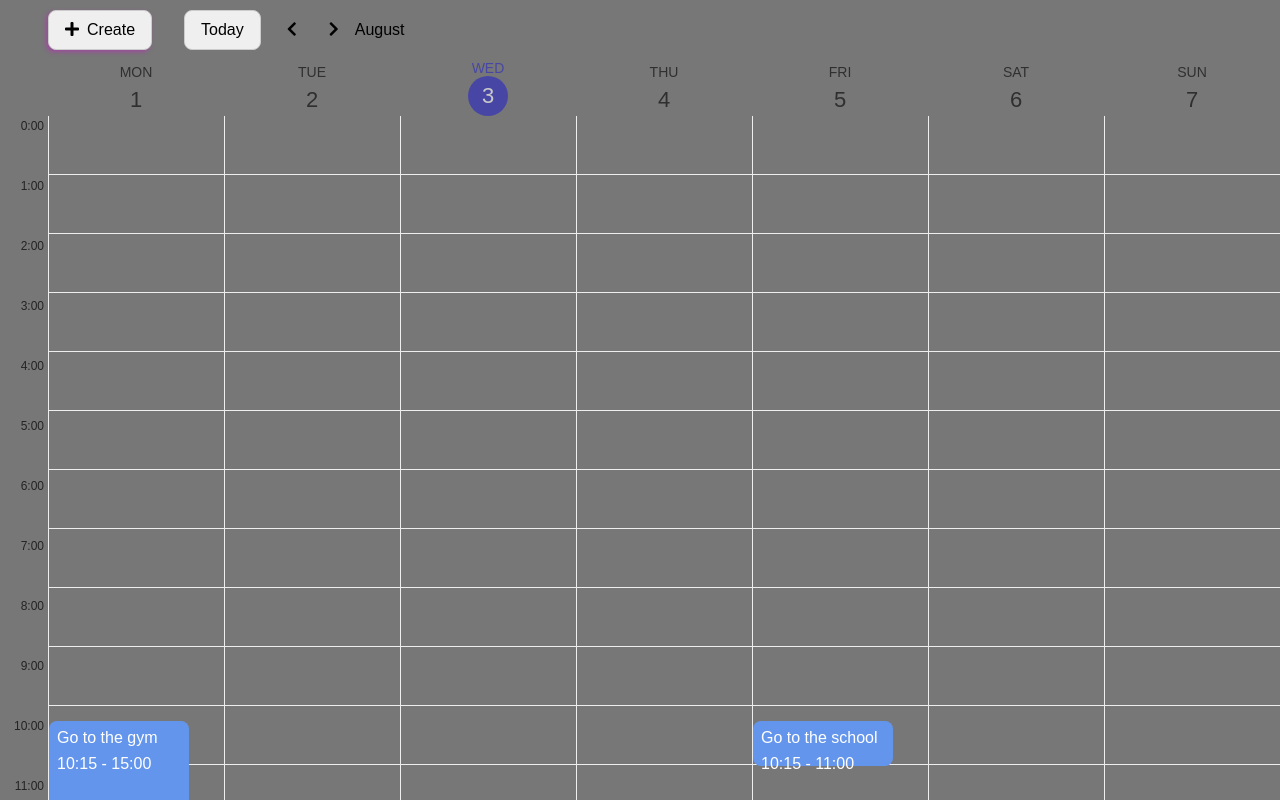
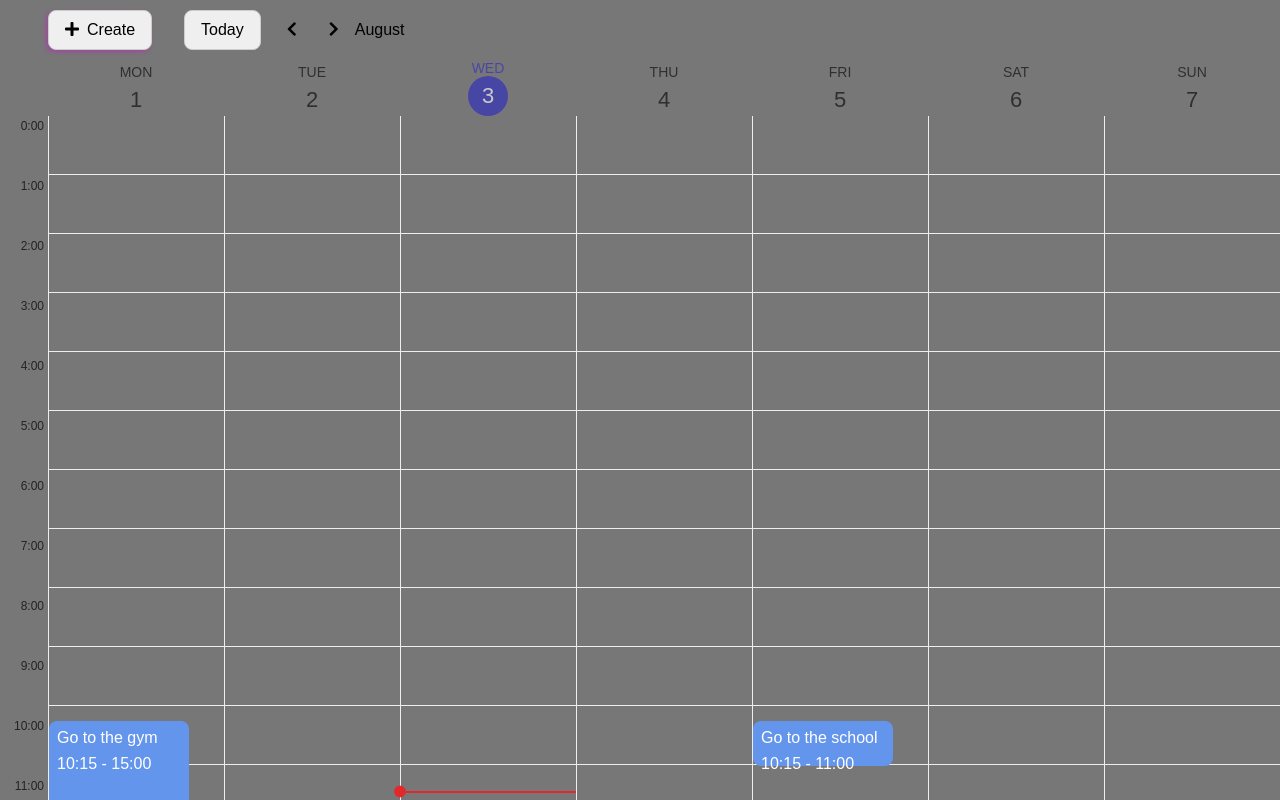
Before and after one commit to sagvel/calendar-project, a React app: page / in a window 1280 px wide. Built offline with nearby package versions, Linux system fonts and the light colour scheme.

Commit message:
add timeline

```diff
--- a/src/components/day/Day.jsx
+++ b/src/components/day/Day.jsx
@@ -1,14 +1,30 @@
-import React from 'react';
+import React, { useState } from 'react';
 import Hour from '../hour/Hour';
+import TimeLine from '../timeline/TimeLine';
 
 import './day.scss';
 
-const Day = ({ dataDay, dayEvents, handleDelete }) => {
+const Day = ({ dataDay, dayStart, dayEvents, handleDelete }) => {
+  const [linePos, setLinePos] = useState(new Date().getMinutes());
   const hours = Array(24)
     .fill()
     .map((val, index) => index);
 
-  // console.log(dataDay, dayEvents);
+  const isCurrentHour = new Date().getHours();
+  const isCurrentDay = new Date().getDate() === dayStart.getDate();
+  // console.log(dayStart.getMinutes());
+  console.log(isCurrentDay);
+  console.log(linePos);
+
+  useState(() => {
+    const intervalId = setInterval(() => {
+      setLinePos(new Date().getMinutes());
+    }, 60000);
+
+    return () => {
+      clearInterval(intervalId);
+    };
+  }, [linePos]);
   return (
     <div className="calendar__day" data-day={dataDay}>
       {hours.map((hour) => {
@@ -18,12 +34,18 @@ const Day = ({ dataDay, dayEvents, handleDelete }) => {
         );
 
         return (
-          <Hour
-            key={dataDay + hour}
-            dataHour={hour}
-            hourEvents={hourEvents}
-            handleDelete={handleDelete}
-          />
+          <div key={dataDay + hour}>
+            <Hour
+              // key={dataDay + hour}
+
+              dataHour={hour}
+              hourEvents={hourEvents}
+              handleDelete={handleDelete}
+            />
+            {isCurrentHour === hour && isCurrentDay && (
+              <TimeLine marginTop={linePos - 60} />
+            )}
+          </div>
         );
       })}
     </div>
--- a/src/components/hour/Hour.jsx
+++ b/src/components/hour/Hour.jsx
@@ -14,6 +14,7 @@ const Hour = ({ dataHour, hourEvents, handleDelete }) => {
         const eventEnd = `${dateTo.getHours()}:${formatMins(
           dateTo.getMinutes()
         )}`;
+        {/* console.log(dateFrom.getMinutes()); */}
 
         return (
           <Event
--- a/src/components/navigation/Navigation.jsx
+++ b/src/components/navigation/Navigation.jsx
@@ -1,7 +1,7 @@
 import React, { useEffect } from 'react';
 import classNames from 'classnames';
 
-import { days, getCurrentDay } from '../../utils/dateUtils.js';
+import { days } from '../../utils/dateUtils.js';
 import './navigation.scss';
 
 const Navigation = ({ weekDates }) => {
--- /dev/null
+++ b/src/components/timeline/TimeLine.jsx
@@ -0,0 +1,13 @@
+import React from 'react';
+import './timeLine.scss';
+
+export default function TimeLine({ marginTop }) {
+  const styleTimeLine = {
+    marginTop,
+  };
+  return (
+    <div className="timeLine" style={styleTimeLine}>
+      <i className="fas fa-circle"></i>
+    </div>
+  );
+}
--- /dev/null
+++ b/src/components/timeline/timeLine.scss
@@ -0,0 +1,14 @@
+.timeLine {
+  position: absolute;
+  height: 2px;
+  width: 100%;
+  background-color: #e22828;
+
+  & .fa-circle {
+    font-size: 12px;
+    color: #e22828;
+    position: absolute;
+    top: -5px;
+    left: -7px;
+  }
+}
--- a/src/components/week/Week.jsx
+++ b/src/components/week/Week.jsx
@@ -22,6 +22,7 @@ const Week = ({ weekDates, events, handleDelete }) => {
             key={dayStart.getDate()}
             dataDay={dayStart.getDate()}
             dayEvents={dayEvents}
+            dayStart={dayStart}
             handleDelete={handleDelete}
           />
         );
```
